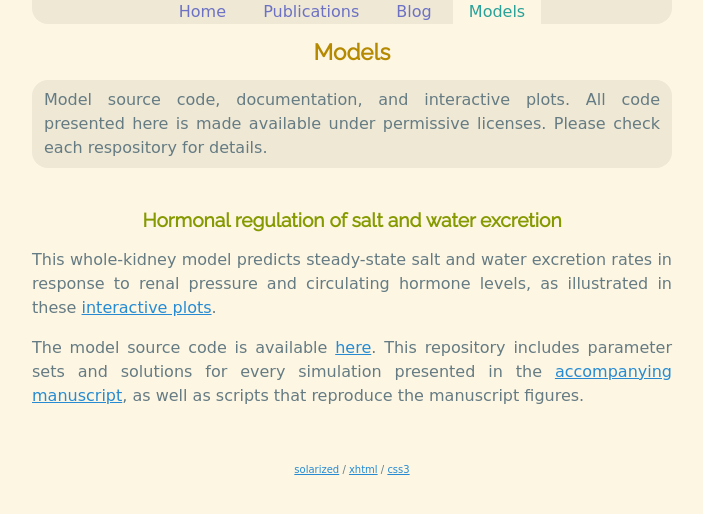
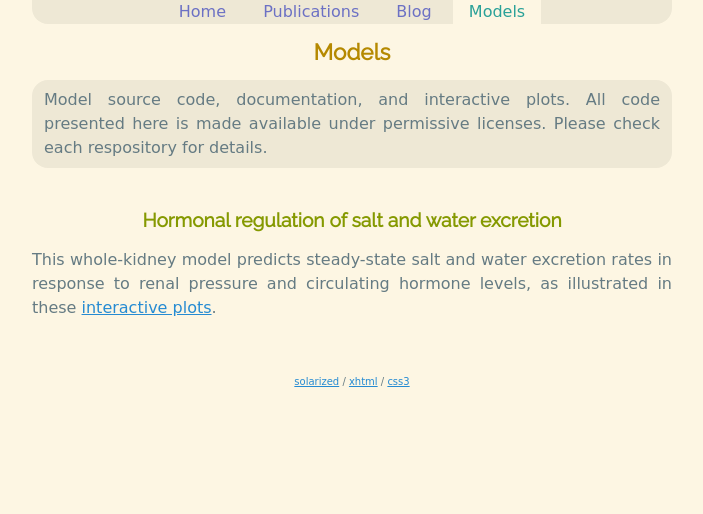
Before and after one commit to robmoss/previous-robmoss.github.io, a Jekyll site: the page built from model/index.md, in a window 1280 px wide. Shown: the top 514 px of the page, without its empty margins (288-991 px from the left). Built offline with Jekyll 4.4.1, drawn with Linux system fonts in a browser that asks for light colours; some web fonts are replaced.

Commit message:
Made the models index more concise

```diff
--- a/model/index.md
+++ b/model/index.md
@@ -10,10 +10,3 @@ navid: Models
 This whole-kidney model predicts steady-state salt and water excretion rates
 in response to renal pressure and circulating hormone levels, as illustrated
 in these [interactive plots](./rfc/).
-
-The model source code is available
-[here](http://hub.darcs.net/rgm/kidney_2013-10-09).
-This repository includes parameter sets and solutions for every simulation
-presented in the
-[accompanying manuscript](http://dx.doi.org/10.1152/ajprenal.00089.2013), as
-well as scripts that reproduce the manuscript figures.
```
Also changed, not shown: model/rfc/index.md (+7 -0 lines).
